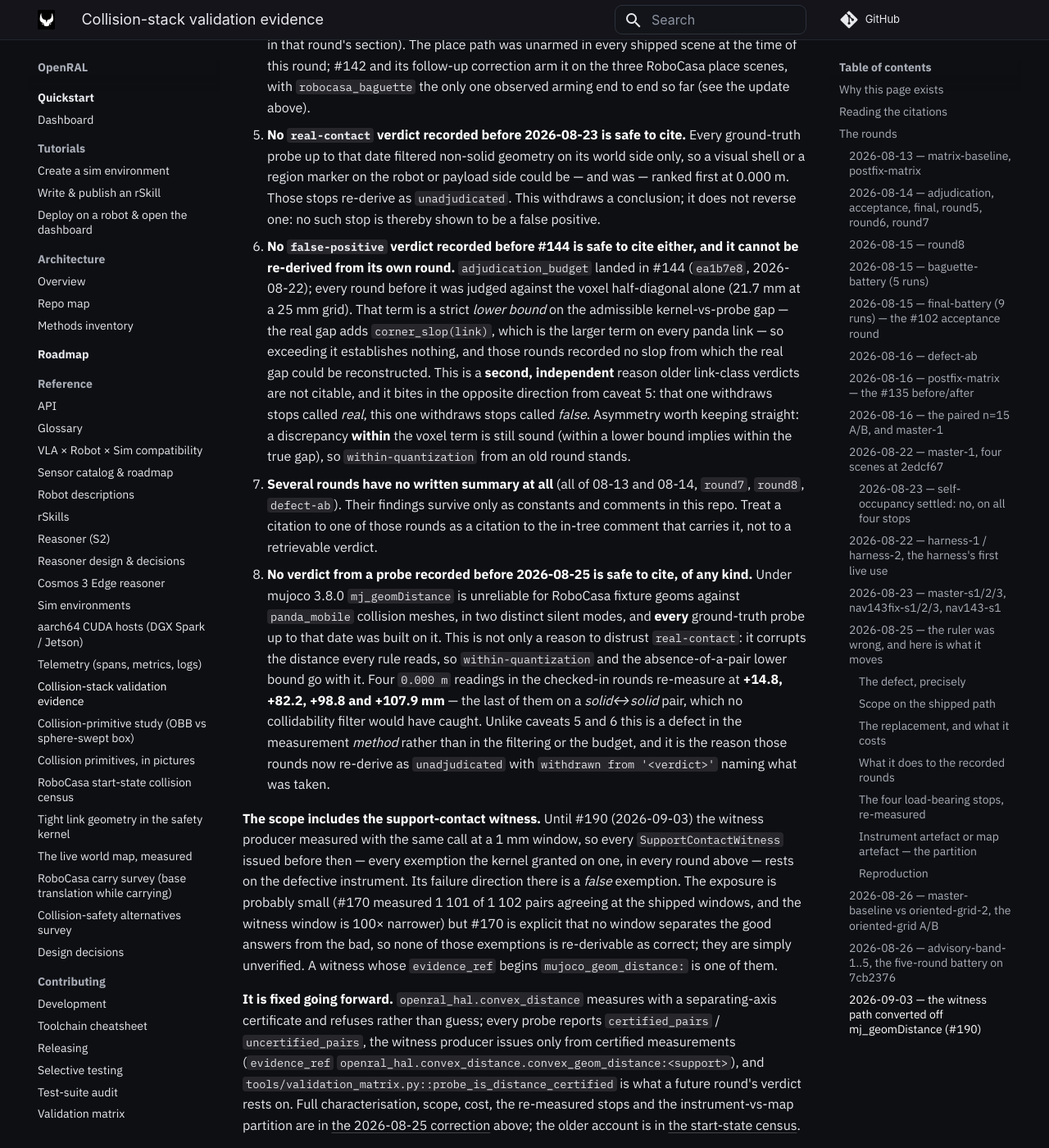
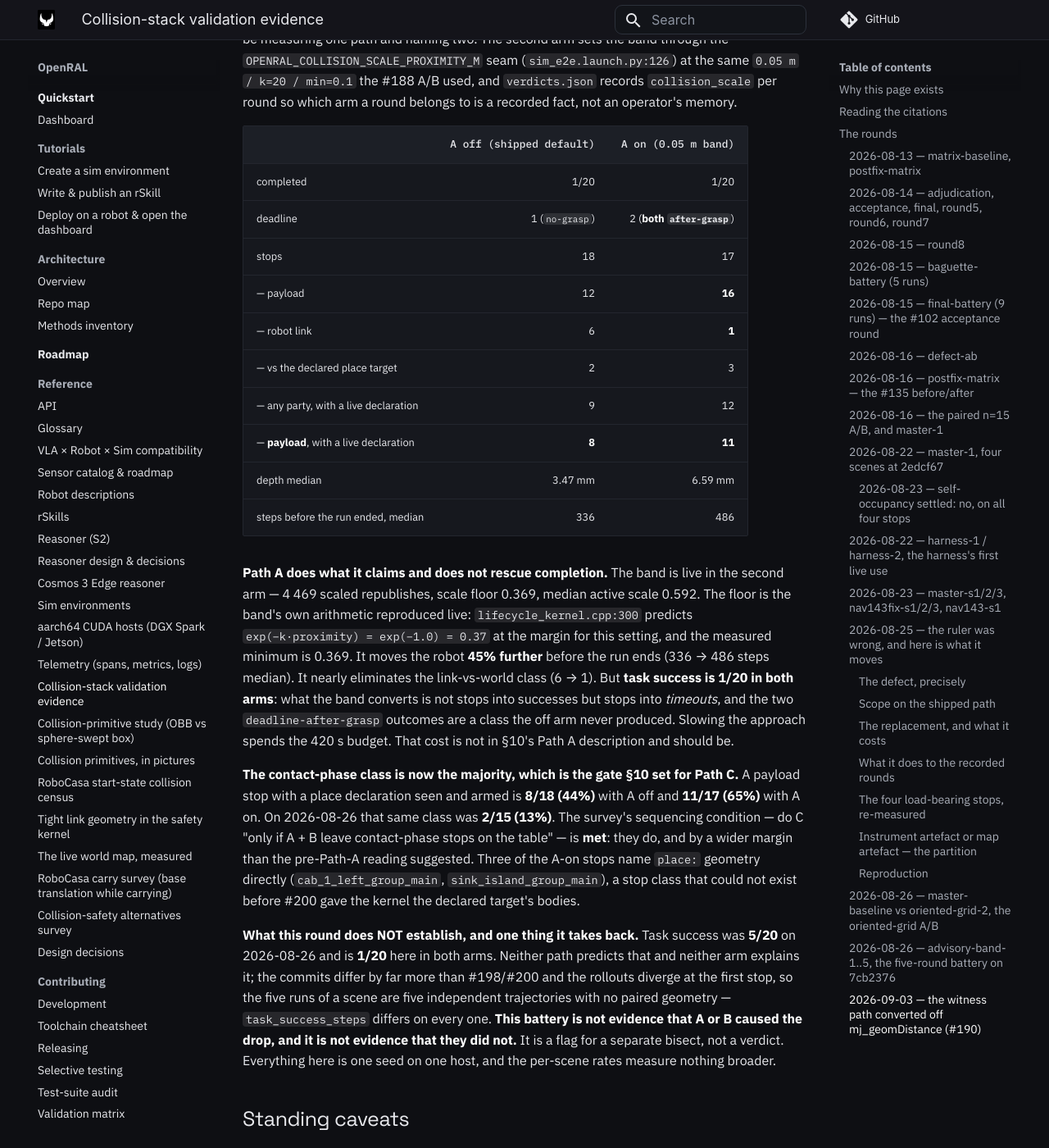
Before and after one commit to OpenRAL/openral, an MkDocs documentation site: the page built from docs/reference/collision-validation-evidence.md, in a window 1280 px wide and 1400 px high, scrolled down 29368 px. Shown: the whole window at 82% size. Built offline with MkDocs 1.6.1 and Material for MkDocs 9.7.7, drawn with Linux system fonts in a browser that asks for light colours; comment, search, counter and statistics services are not loaded; some of the changed text lies outside the part shown.

Commit message:
docs(collision): record the post-#200 battery, both arms
Ten rounds on aceeca6, forty scene runs. The first battery since 2026-08-26,
which predates Path A (#198) and Path B (#200).

Two arms, because #198's band ships at collision_scale_proximity_m = 0.0 and
zero disables it — deliberately, per its own header, but it means a battery on
master measures Path B alone. The second arm sets the documented env seam at
the 0.05 m / k=20 / min=0.1 the #188 A/B used.

The gate §10 set for Path C is met. A payload stop inside a live declaration is
8/18 with the band off and 11/17 with it on, against 2/15 on 2026-08-26.

The band works and does not rescue completion: 45% further before the run ends,
link-vs-world all but gone, and success 1/20 in both arms — what it converts is
stops into timeouts, a deadline-after-grasp class the off arm never produced.

Task success was 5/20 on 2026-08-26 and is 1/20 here. Recorded as a flag for a
separate bisect, not attributed to either path: the commits differ by far more
and the rollouts share no paired geometry.

Co-Authored-By: Claude Fable 5.1 <noreply@anthropic.com>
Signed-off-by: Adrian <adrian@qualiastudios.dev>

```diff
--- a/docs/reference/collision-validation-evidence.md
+++ b/docs/reference/collision-validation-evidence.md
@@ -1209,6 +1209,72 @@ at −14.6 mm, because the attested patch is bounded to the payload's own
 footprint on the attested plane and that cell lies outside it. Three rounds of
 one scene settle nothing about rates either way.
 
+### 2026-09-04 — `post200-1..5` and `post200-aon-1..5`, the post-#200 battery, both arms
+
+Ten rounds on one commit — `aceeca6`, master with Path A (#198) and Path B
+(#200) both merged — same seed, same host (`q-laptop`, RTX 5070 Laptop), run
+through `tools/validation_matrix.py`. Forty scene runs in two arms of twenty.
+This is the first battery since 2026-08-26, which predates both paths.
+
+**The arm split, and why there are two.** The graded-velocity band #198 shipped
+is **off in the default configuration, deliberately**: `collision_scale_proximity_m`
+declares at `0.0` (`lifecycle_kernel.cpp:303`), zero disables the mechanism and
+reproduces the pre-#198 republish exactly, and the header states the reason —
+"this is a WG-gated enforcement surface and the A/B battery is what turns it
+on" (`lifecycle_kernel.hpp:358`). That is a design decision, not an oversight,
+but it has a consequence worth stating plainly: **a battery run on master
+measures Path B alone**, and any reading of §10's "A + B" gate from the default
+arm alone would be measuring one path and naming two. The second arm sets the
+band through the `OPENRAL_COLLISION_SCALE_PROXIMITY_M` seam
+(`sim_e2e.launch.py:126`) at the same `0.05 m / k=20 / min=0.1` the #188 A/B
+used, and `verdicts.json` records `collision_scale` per round so which arm a
+round belongs to is a recorded fact, not an operator's memory.
+
+| | A off (shipped default) | A on (0.05 m band) |
+| --- | ---: | ---: |
+| completed | 1/20 | 1/20 |
+| deadline | 1 (`no-grasp`) | 2 (**both `after-grasp`**) |
+| stops | 18 | 17 |
+| — payload | 12 | **16** |
+| — robot link | 6 | **1** |
+| — vs the declared place target | 2 | 3 |
+| — any party, with a live declaration | 9 | 12 |
+| — **payload**, with a live declaration | **8** | **11** |
+| depth median | 3.47 mm | 6.59 mm |
+| steps before the run ended, median | 336 | 486 |
+
+**Path A does what it claims and does not rescue completion.** The band is
+live in the second arm — 4 469 scaled republishes, scale floor 0.369, median
+active scale 0.592. The floor is the band's own arithmetic reproduced live:
+`lifecycle_kernel.cpp:300` predicts `exp(−k·proximity) = exp(−1.0) = 0.37` at
+the margin for this setting, and the measured minimum is 0.369. It moves the
+robot **45% further** before the run ends
+(336 → 486 steps median). It nearly eliminates the link-vs-world class (6 → 1).
+But **task success is 1/20 in both arms**: what the band converts is not stops
+into successes but stops into *timeouts*, and the two `deadline-after-grasp`
+outcomes are a class the off arm never produced. Slowing the approach spends
+the 420 s budget. That cost is not in §10's Path A description and should be.
+
+**The contact-phase class is now the majority, which is the gate §10 set for
+Path C.** A payload stop with a place declaration seen and armed is **8/18
+(44%)** with A off and **11/17 (65%)** with A on. On 2026-08-26 that same class
+was **2/15 (13%)**. The survey's sequencing condition — do C "only if A + B
+leave contact-phase stops on the table" — is **met**: they do, and by a wider
+margin than the pre-Path-A reading suggested. Three of the A-on stops name
+`place:` geometry directly (`cab_1_left_group_main`, `sink_island_group_main`),
+a stop class that could not exist before #200 gave the kernel the declared
+target's bodies.
+
+**What this round does NOT establish, and one thing it takes back.** Task
+success was **5/20** on 2026-08-26 and is **1/20** here in both arms. Neither
+path predicts that and neither arm explains it; the commits differ by far more
+than #198/#200 and the rollouts diverge at the first stop, so the five runs of a
+scene are five independent trajectories with no paired geometry — `task_success_steps`
+differs on every one. **This battery is not evidence that A or B caused the
+drop, and it is not evidence that they did not.** It is a flag for a separate
+bisect, not a verdict. Everything here is one seed on one host, and the
+per-scene rates measure nothing broader.
+
 ## Standing caveats
 
 Eight things a reader should carry away, all of them stated by the artifacts
```
